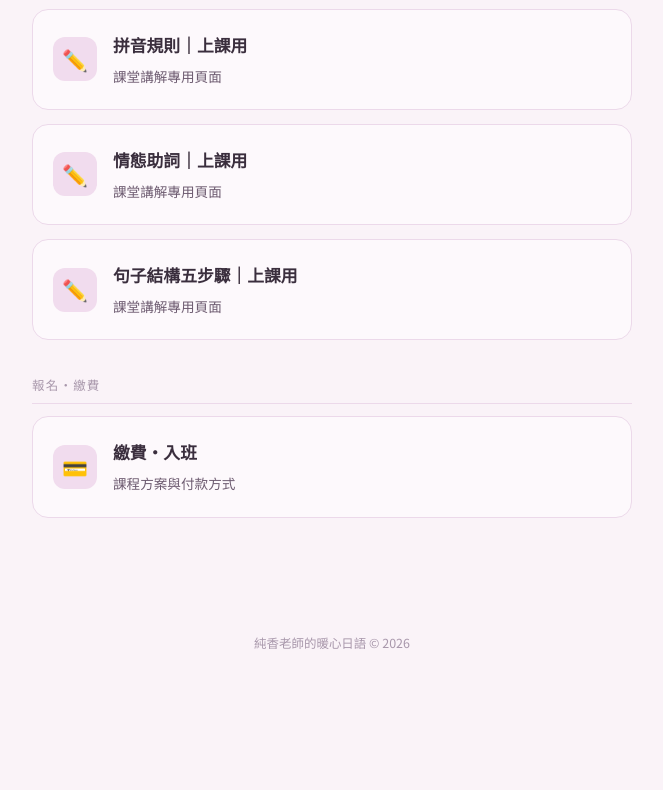
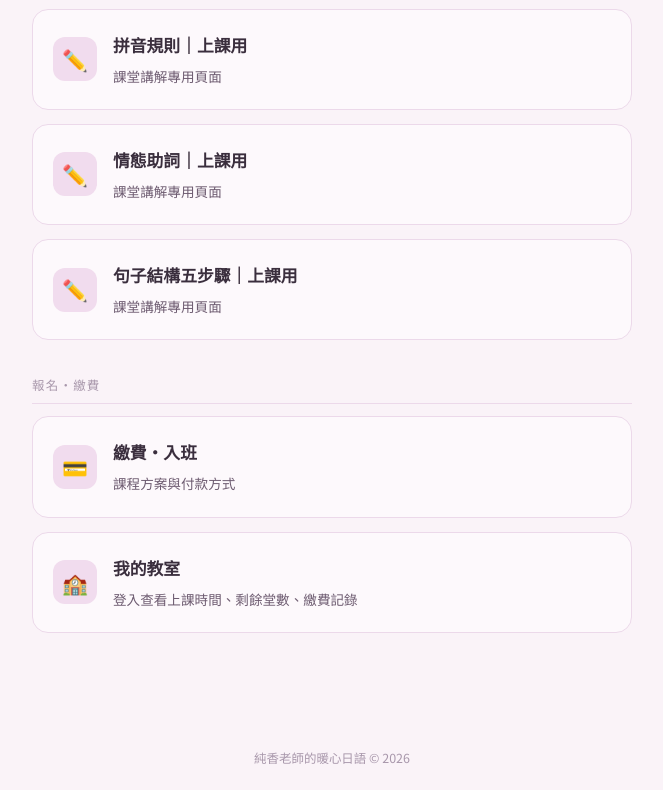
Before and after one commit to suzu-sensei/suzu-sensei.github.io, a plain HTML site: page site/index.html in a window 1280 px wide. Shown: the part 577-1367 px from the top of the page, without its empty margins (308-971 px from the left). Before the commit the page ends 1252 px from the top, so only its background shows below. Drawn offline with Linux system fonts and the light colour scheme; a web font is replaced by a local one.

Commit message:
Add files via upload

```diff
--- a/site/index.html
+++ b/site/index.html
@@ -105,6 +105,13 @@
       <div class="d">課程方案與付款方式</div>
     </div>
   </a>
+  <a class="card-link" href="classroom/student.html">
+    <div class="ico">🏫</div>
+    <div>
+      <div class="t">我的教室</div>
+      <div class="d">登入查看上課時間、剩餘堂數、繳費記錄</div>
+    </div>
+  </a>
 
 </div>
 
```
